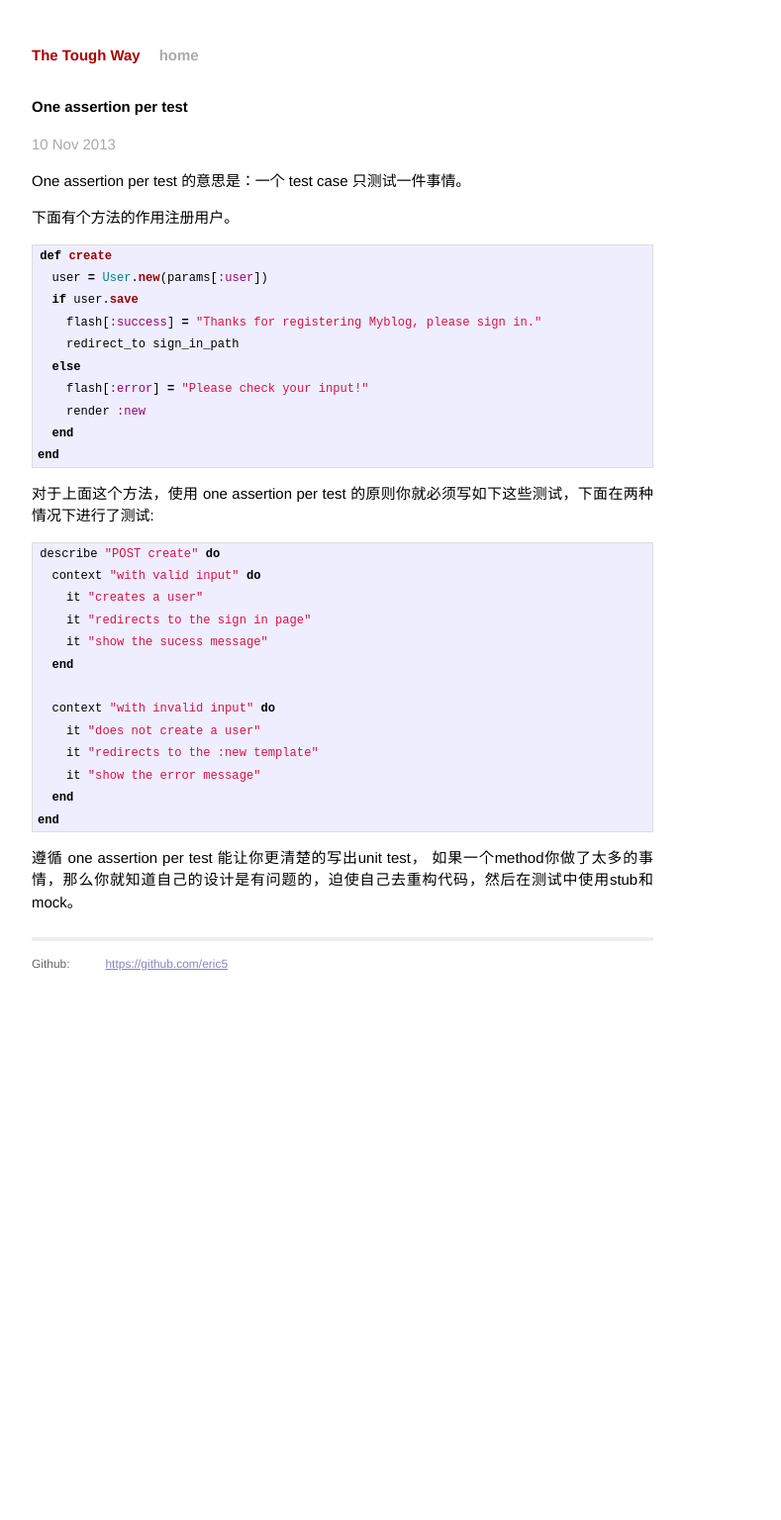
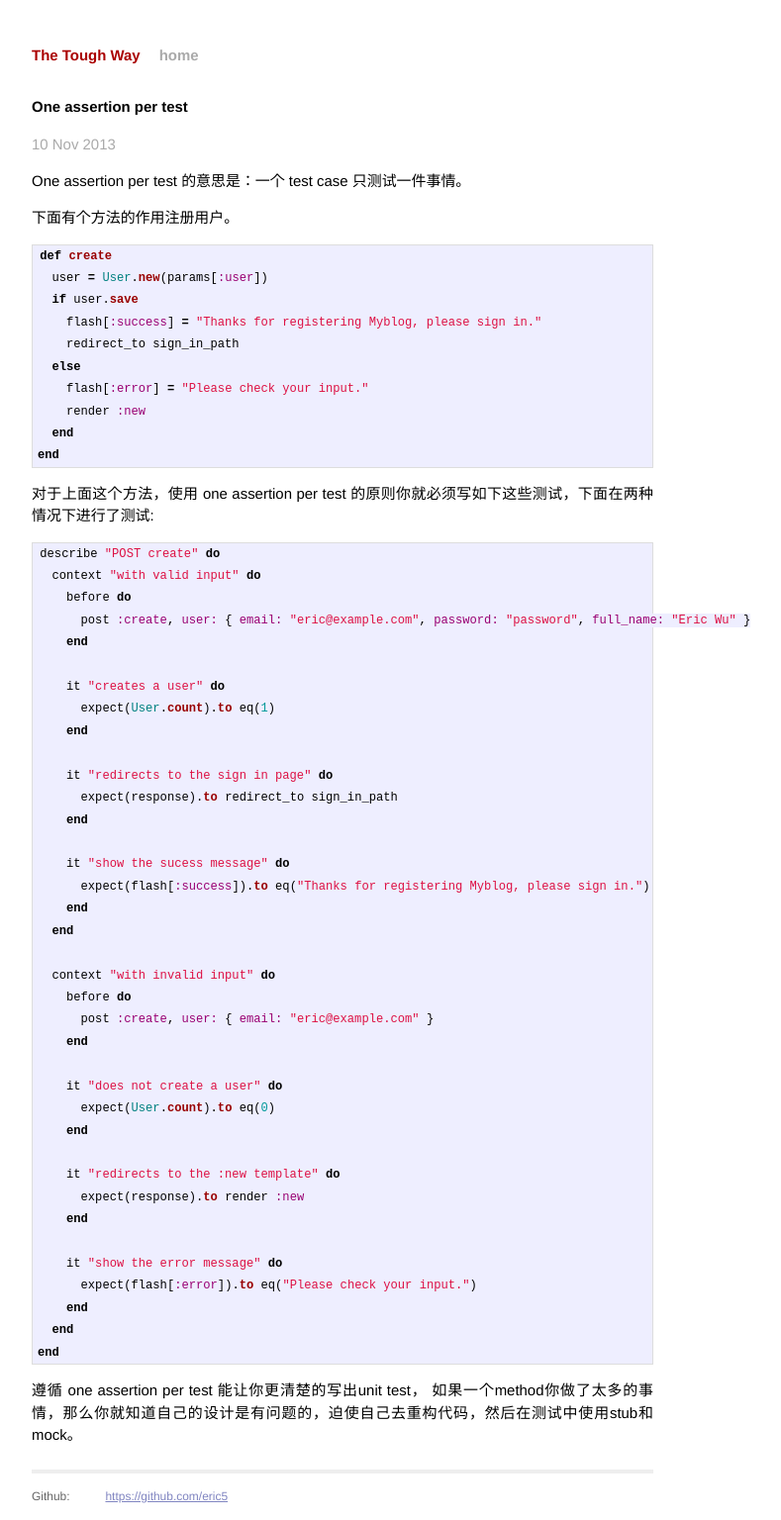
Before and after one commit to ericwo/ericwo.github.io, a Jekyll site: the page built from _posts/2013-11-10-one-assertion-per-test.markdown, in a window 1280 px wide. Shown: the whole page at 99% size, without its empty margins (294-1083 px from the left). Built offline with Jekyll 4.4.1, drawn with Linux system fonts in a browser that asks for light colours; Markdown is read by kramdown in place of the engine named in the settings; before the commit the page ends 997 px from its top, so only the background shows below that.

Commit message:
one assertion per test example

```diff
--- a/_posts/2013-11-10-one-assertion-per-test.markdown
+++ b/_posts/2013-11-10-one-assertion-per-test.markdown
@@ -15,7 +15,7 @@ def create
     flash[:success] = "Thanks for registering Myblog, please sign in."
     redirect_to sign_in_path
   else
-    flash[:error] = "Please check your input!"
+    flash[:error] = "Please check your input."
     render :new
   end
 end
@@ -26,15 +26,39 @@ end
 {% highlight ruby %}
 describe "POST create" do
   context "with valid input" do
-    it "creates a user"
-    it "redirects to the sign in page"
-    it "show the sucess message"
+    before do
+      post :create, user: { email: "eric@example.com", password: "password", full_name: "Eric Wu" }
+    end
+
+    it "creates a user" do
+      expect(User.count).to eq(1)
+    end
+
+    it "redirects to the sign in page" do
+      expect(response).to redirect_to sign_in_path
+    end
+
+    it "show the sucess message" do
+      expect(flash[:success]).to eq("Thanks for registering Myblog, please sign in.")
+    end
   end
 
   context "with invalid input" do
-    it "does not create a user"
-    it "redirects to the :new template"
-    it "show the error message"
+    before do
+      post :create, user: { email: "eric@example.com" }
+    end
+
+    it "does not create a user" do
+      expect(User.count).to eq(0)
+    end
+
+    it "redirects to the :new template" do
+      expect(response).to render :new
+    end
+
+    it "show the error message" do
+      expect(flash[:error]).to eq("Please check your input.")
+    end
   end
 end
 {% endhighlight %}
```
